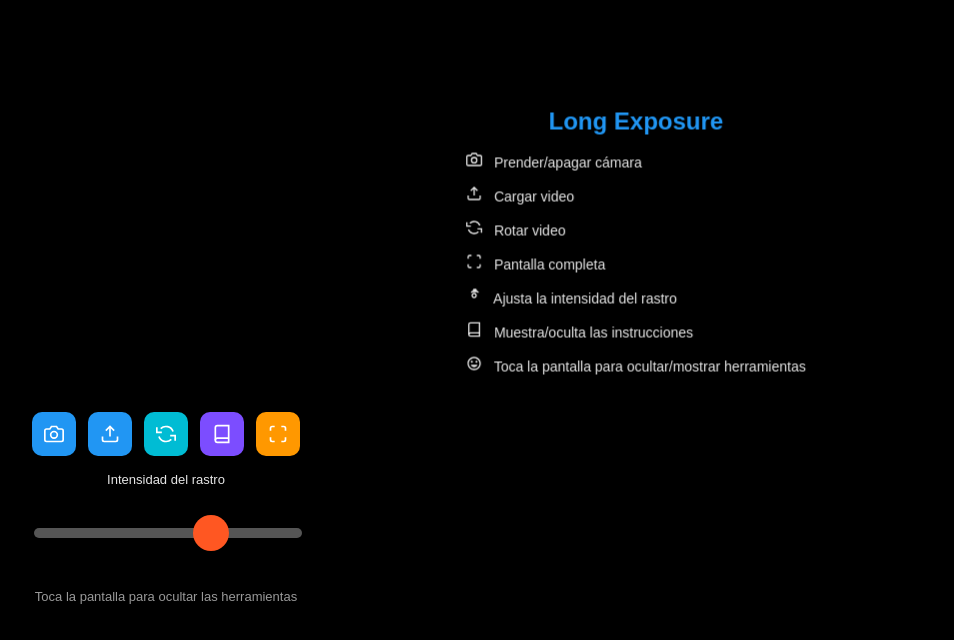
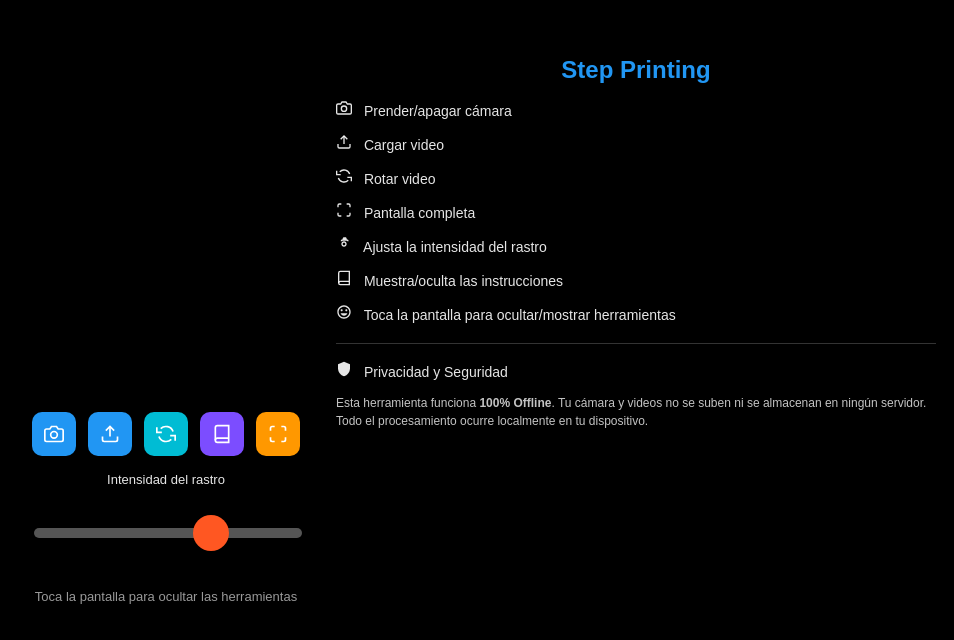
Before and after one commit to miguehm/web-step-printing, a website built with Vite: page index.html in a window 1280 px wide. Shown: the part 160-800 px from the top of the page, without its empty margins (4-958 px from the left). Built offline with nearby package versions, Linux system fonts and the light colour scheme; animation ran at ten frames a second.

Commit message:
feat: Agregar información de privacidad a las instrucciones
Cambios principales:
- Agregar nueva sección 'Privacidad y Seguridad' al panel de instrucciones
- Destacar que la herramienta funciona 100% Offline
- Aclarar que no se suben ni almacenan datos en servidores
- Confirmar que todo el procesamiento es local en el dispositivo
- Usar icono de escudo para la sección de privacidad

Mejoras adicionales en meta tags:
- Actualizar título a 'Step Printing Tool'
- Agregar author: Miguel Angel Hernandez Moreno @_miguehm
- Actualizar og:url con dominio real
- Incluir 'step printing' en keywords

```diff
--- a/index.html
+++ b/index.html
@@ -3,30 +3,30 @@
 <head>
    <meta charset="UTF-8"/>
    <meta name="viewport" content="width=device-width, initial-scale=1.0"/>
-   <meta name="description" content="Herramienta de larga exposición interactiva. Crea efectos de movimiento y rastros visuales con tu cámara o videos cargados. Ajusta intensidad, rotación y pantalla completa."/>
-   <meta name="keywords" content="larga exposición, long exposure, video, efecto visual, rastro, movimiento, herramienta interactiva, cámara web"/>
-   <meta name="author" content="Long Exposure Tool"/>
+   <meta name="description" content="Herramienta de Step Printing interactiva. Crea efectos de movimiento y rastros visuales con tu cámara o videos cargados. Ajusta intensidad, rotación y pantalla completa."/>
+   <meta name="keywords" content="larga exposición, long exposure, step printing, video, efecto visual, rastro, movimiento, herramienta interactiva, cámara web"/>
+   <meta name="author" content="Miguel Angel Hernandez Moreno @_miguehm"/>
    <meta name="theme-color" content="#2196f3"/>
    <meta name="color-scheme" content="dark"/>
 
    <!-- Open Graph para redes sociales -->
-   <meta property="og:title" content="Long Exposure Tool - Crea efectos de larga exposición"/>
-   <meta property="og:description" content="Herramienta interactiva para crear efectos de larga exposición con tu cámara o videos. Control total sobre intensidad, rotación y visualización."/>
+   <meta property="og:title" content="Step Printing Tool - Crea efectos de larga exposición"/>
+   <meta property="og:description" content="Herramienta interactiva para crear efectos de Step Printing con tu cámara o videos. Control total sobre intensidad, rotación y visualización."/>
    <meta property="og:type" content="website"/>
-   <meta property="og:url" content="https://example.com"/>
-   <meta property="og:site_name" content="Long Exposure Tool"/>
+   <meta property="og:url" content="https://step-printing.miguehm.com/"/>
+   <meta property="og:site_name" content="Step Printing Tool"/>
 
    <!-- Twitter Card -->
    <meta name="twitter:card" content="summary_large_image"/>
-   <meta name="twitter:title" content="Long Exposure Tool"/>
-   <meta name="twitter:description" content="Crea efectos de larga exposición interactivos con tu cámara o videos cargados"/>
+   <meta name="twitter:title" content="Step Printing Tool"/>
+   <meta name="twitter:description" content="Crea efectos de Step Printing interactivos con tu cámara o videos cargados"/>
 
    <!-- Accesibilidad y SEO -->
    <meta name="robots" content="index, follow"/>
    <meta http-equiv="X-UA-Compatible" content="IE=edge"/>
    <meta name="format-detection" content="telephone=no"/>
 
-   <title>Long Exposure Tool</title>
+   <title>Step Printing Tool</title>
 </head>
 <body>
 
@@ -56,7 +56,7 @@
 
 <div id="instructionsPanel">
   <div class="instructionsContent">
-    <h1>Long Exposure</h1>
+    <h1>Step Printing</h1>
 
      <div class="instruction">
        <span class="instructionTitle"><svg width="16" height="16" viewBox="0 0 24 24" fill="none" stroke="currentColor" stroke-width="2"><path d="M23 19a2 2 0 0 1-2 2H3a2 2 0 0 1-2-2V8a2 2 0 0 1 2-2h4l2-3h6l2 3h4a2 2 0 0 1 2 2z"/><circle cx="12" cy="13" r="4"/></svg></span> Prender/apagar cámara
@@ -82,9 +82,17 @@
         <span class="instructionTitle"><svg width="16" height="16" viewBox="0 0 24 24" fill="none" stroke="currentColor" stroke-width="2"><path d="M4 19.5A2.5 2.5 0 0 1 6.5 17H20"/><path d="M6.5 2H20v20H6.5A2.5 2.5 0 0 1 4 19.5v-15A2.5 2.5 0 0 1 6.5 2z"/></svg></span> Muestra/oculta las instrucciones
       </div>
 
-      <div class="instruction">
-        <span class="instructionTitle"><svg width="16" height="16" viewBox="0 0 24 24" fill="currentColor"><path d="M12 2C6.48 2 2 6.48 2 12s4.48 10 10 10 10-4.48 10-10S17.52 2 12 2zm0 18c-4.41 0-8-3.59-8-8s3.59-8 8-8 8 3.59 8 8-3.59 8-8 8zm3.5-9c.83 0 1.5-.67 1.5-1.5S16.33 8 15.5 8 14 8.67 14 9.5s.67 1.5 1.5 1.5zm-7 0c.83 0 1.5-.67 1.5-1.5S9.33 8 8.5 8 7 8.67 7 9.5 7.67 11 8.5 11zm3.5 6.5c2.33 0 4.31-1.46 5.11-3.5H6.89c.8 2.04 2.78 3.5 5.11 3.5z"/></svg></span> Toca la pantalla para ocultar/mostrar herramientas
-      </div>
+       <div class="instruction">
+         <span class="instructionTitle"><svg width="16" height="16" viewBox="0 0 24 24" fill="currentColor"><path d="M12 2C6.48 2 2 6.48 2 12s4.48 10 10 10 10-4.48 10-10S17.52 2 12 2zm0 18c-4.41 0-8-3.59-8-8s3.59-8 8-8 8 3.59 8 8-3.59 8-8 8zm3.5-9c.83 0 1.5-.67 1.5-1.5S16.33 8 15.5 8 14 8.67 14 9.5s.67 1.5 1.5 1.5zm-7 0c.83 0 1.5-.67 1.5-1.5S9.33 8 8.5 8 7 8.67 7 9.5 7.67 11 8.5 11zm3.5 6.5c2.33 0 4.31-1.46 5.11-3.5H6.89c.8 2.04 2.78 3.5 5.11 3.5z"/></svg></span> Toca la pantalla para ocultar/mostrar herramientas
+       </div>
+
+       <div class="instruction" style="border-top: 1px solid rgba(255,255,255,0.2); margin-top: 16px; padding-top: 16px;">
+         <span class="instructionTitle"><svg width="16" height="16" viewBox="0 0 24 24" fill="currentColor"><path d="M12 1L3 5v6c0 5.55 3.84 10.74 9 12 5.16-1.26 9-6.45 9-12V5l-9-4z"/></svg></span> Privacidad y Seguridad
+       </div>
+
+       <div class="instruction" style="font-size: 12px; opacity: 0.85; margin-top: 8px;">
+         Esta herramienta funciona <strong>100% Offline</strong>. Tu cámara y videos no se suben ni se almacenan en ningún servidor. Todo el procesamiento ocurre localmente en tu dispositivo.
+       </div>
   </div>
 </div>
 
```
